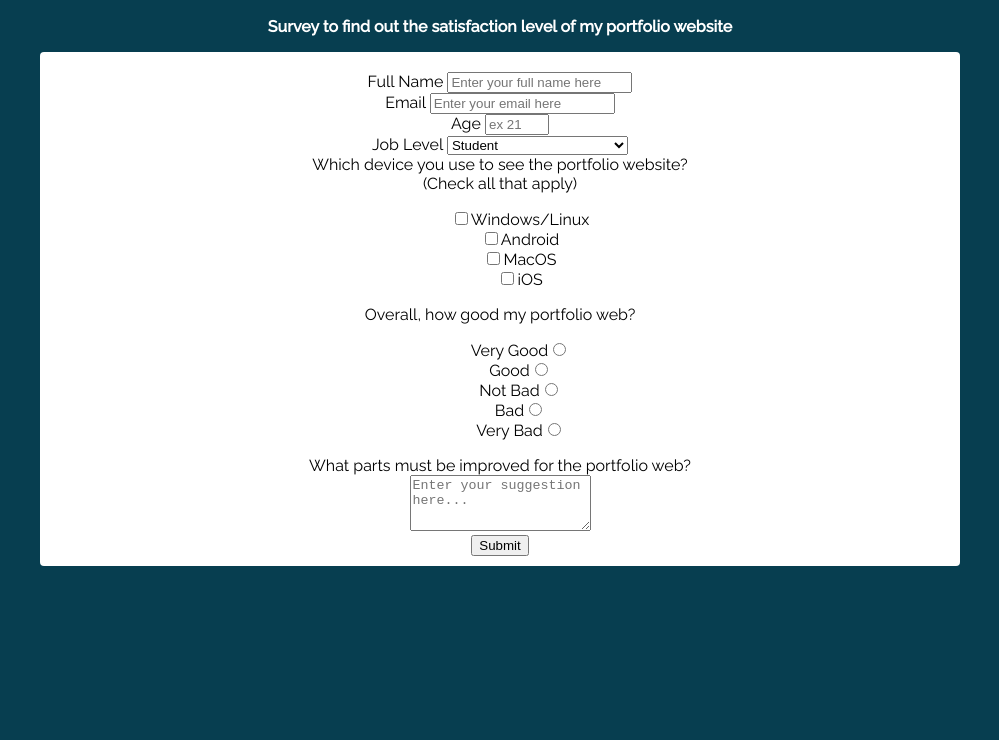
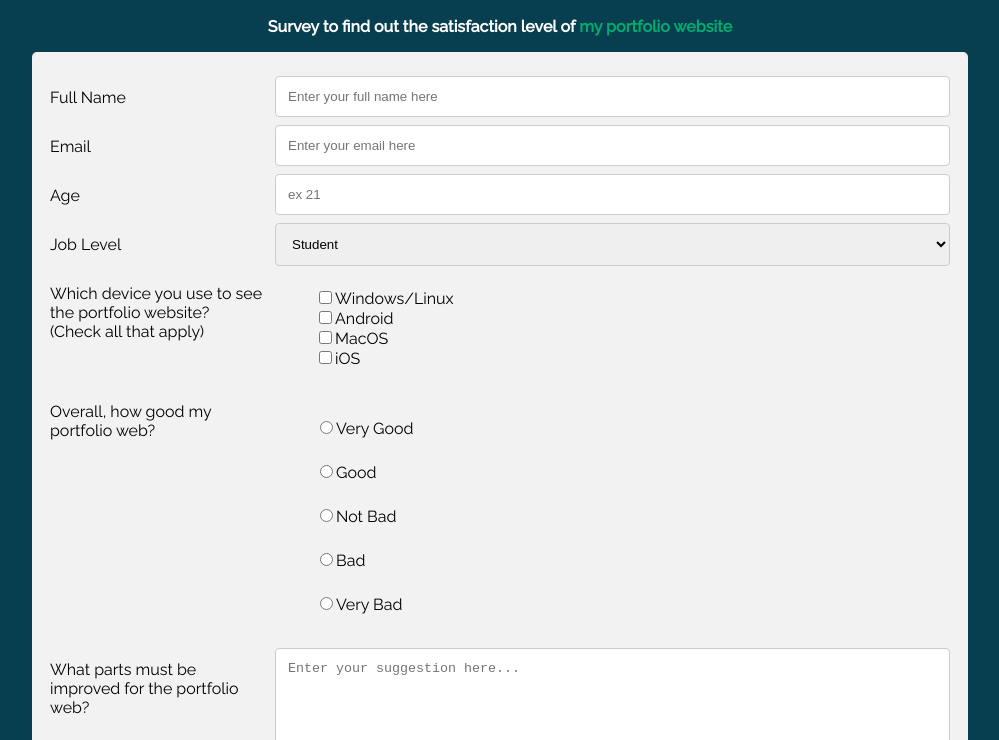
Before and after one commit to bigbisson/Simple-Form-Page, a plain HTML site: page index.html in a window 1280 px wide. Shown: the part 60-800 px from the top of the page, without its empty margins (140-1139 px from the left). Drawn offline with Linux system fonts and the light colour scheme.

Commit message:
Make little change from codepen

```diff
--- a/css/style.css
+++ b/css/style.css
@@ -3,7 +3,6 @@
 html,
 body {
     background-color: #073e50;
-    text-align: center;
     font-family: 'Raleway', Helvetica, sans-serif;
     min-width: 320px;
 }
@@ -13,6 +12,7 @@ h1 {
     font-weight: bold;
     margin: 20px;
     color: white;
+    text-align: center;
 }
 
 p {
@@ -20,7 +20,7 @@ p {
 }
 
 a {
-    color: white;
+    color: #04AA6D;
     text-decoration: none;
 }
 
@@ -29,14 +29,75 @@ a {
     color: white;
 }
 
-#survey-form {
-    background-color: white;
+/* Style inputs, select elements and textareas */
+input[type=text],
+input[type=email],
+input[type=number],
+select,
+textarea {
+    width: 100%;
+    padding: 12px;
+    border: 1px solid #ccc;
+    border-radius: 4px;
+    box-sizing: border-box;
+    resize: vertical;
+}
+
+/* Style the label to display next to the inputs */
+label {
+    padding: 12px 12px 12px 0;
+    display: inline-block;
+}
+
+/* Style the submit button */
+input[type=submit] {
+    background-color: #04AA6D;
+    color: white;
+    padding: 12px 20px;
+    border: none;
+    border-radius: 4px;
+    cursor: pointer;
+    float: right;
+}
+
+/* Style the container */
+.container {
+    border-radius: 5px;
+    background-color: #f2f2f2;
     margin: 0 auto;
-    border-radius: 4px;
     width: 75%;
     max-width: 900px;
-    padding: 10px;
-    padding-top: 20px;
+    padding: 18px;
 }
 
-/* #textarea {} */
+/* Floating column for labels: 25% width */
+.col-25 {
+    float: left;
+    width: 25%;
+    margin-top: 6px;
+}
+
+/* Floating column for inputs: 75% width */
+.col-75 {
+    float: left;
+    width: 75%;
+    margin-top: 6px;
+}
+
+/* Clear floats after the columns */
+.row:after {
+    content: "";
+    display: table;
+    clear: both;
+}
+
+/* Responsive layout - when the screen is less than 600px wide, make the two columns stack on top of each other instead of next to each other */
+@media screen and (max-width: 600px) {
+
+    .col-25,
+    .col-75,
+    input[type=submit] {
+        width: 100%;
+        margin-top: 0;
+    }
+}
--- a/index.html
+++ b/index.html
@@ -13,22 +13,38 @@
     <h1 id="title">Satisfaction Survey Form</h1>
     <p id="description">Survey to find out the satisfaction level of <a href="https://indranw.herokuapp.com/"
             target="_blank">my portfolio website</a></p>
+    <div class="container">
         <form id="survey-form" method="GET" action="">
-        <div class="left-side">
+            <div class="row">
+                <div class="col-25">
                     <label id="name-label" for="name">Full Name</label>
+                </div>
+                <div class="col-75">
                     <input type="text" name="name" id="name" placeholder="Enter your full name here" required>
                 </div>
-        <div class="">
+            </div>
+            <div class="row">
+                <div class="col-25">
                     <label id="email-label" for="email">Email</label>
+                </div>
+                <div class="col-75">
                     <input type="email" name="email" id="email" placeholder="Enter your email here" required>
                 </div>
-        <div class="">
+            </div>
+            <div class="row">
+                <div class="col-25">
                     <label id="number-label" for="number">Age</label>
-            <input type="number" name="age" id="number" min="13" max="100" placeholder="ex 21">
                 </div>
-        <div class="">
-            <div class="">
-                <label class="" for="currentJob">Job Level</label>
+                <div class="col-75">
+                    <input type="number" name="age" id="number" min="13" max="100" placeholder="ex 21" required>
+                </div>
+            </div>
+
+            <div class="row">
+                <div class="col-25">
+                    <label class="" for=" currentJob">Job Level</label>
+                </div>
+                <div class="col-75">
                     <select id="dropdown" name="currentJob" class="">
                         <option disabled value>Select an option</option>
                         <option value="student">Student</option>
@@ -39,44 +55,64 @@
                     </select>
                 </div>
             </div>
-        <div class="">
+
+            <div class="row">
+                <div class="col-25">
                     <label class="" for="devices">Which device you use to see the portfolio website?<br>(Check all that
                         apply)</label>
+                </div>
+                <div class="col-75">
                     <ul style="list-style: none;" id="devices">
-                <li class="checkbox"><input name="prefer" value="1" type="checkbox" class="userRatings">Windows/Linux
+                        <li class="checkbox"><input name="prefer" value="1" type="checkbox"
+                                class="userRatings">Windows/Linux
                         </li>
-                <li class="checkbox"><input name="prefer" value="2" type="checkbox" class="userRatings">Android</li>
-                <li class="checkbox"><input name="prefer" value="3" type="checkbox" class="userRatings">MacOS</li>
+                        <li class="checkbox"><input name="prefer" value="2" type="checkbox" class="userRatings">Android
+                        </li>
+                        <li class="checkbox"><input name="prefer" value="3" type="checkbox" class="userRatings">MacOS
+                        </li>
                         <li class="checkbox"><input name="prefer" value="4" type="checkbox" class="userRatings">iOS</li>
                     </ul>
                 </div>
-        <div class="">
+            </div>
+
+            <div class="row">
+                <div class="col-25">
                     <label class="" for="rating">Overall, how good my portfolio web?</label>
+                </div>
+                <div class="col-75">
                     <ul style="list-style: none;">
-                <li class="radio"><label>Very Good<input name="radio-buttons" value="1" type="radio"
-                            class="userRatings"></label></li>
-                <li class="radio"><label>Good<input name="radio-buttons" value="2" type="radio"
-                            class="userRatings"></label>
+                        <li class="radio"><label><input name="radio-buttons" value="1" type="radio"
+                                    class="userRatings">Very Good</label></li>
+                        <li class="radio"><label><input name="radio-buttons" value="2" type="radio"
+                                    class="userRatings">Good</label>
                         </li>
-                <li class="radio"><label>Not Bad<input name="radio-buttons" value="3" type="radio"
-                            class="userRatings"></label></li>
-                <li class="radio"><label>Bad<input name="radio-buttons" value="4" type="radio"
-                            class="userRatings"></label>
+                        <li class="radio"><label><input name="radio-buttons" value="3" type="radio"
+                                    class="userRatings">Not Bad</label></li>
+                        <li class="radio"><label><input name="radio-buttons" value="4" type="radio"
+                                    class="userRatings">Bad</label>
                         </li>
-                <li class="radio"><label>Very Bad<input name="radio-buttons" value="5" type="radio"
-                            class="userRatings"></label></li>
+                        <li class="radio"><label><input name="radio-buttons" value="5" type="radio"
+                                    class="userRatings">Very Bad</label></li>
                     </ul>
                 </div>
-        <div class="">
+            </div>
+
+            <div class="row">
+                <div class="col-25">
                     <label class="" for="comments">What parts must be improved for the portfolio web?</label>
-            <br>
-            <textarea id="comments" class="" style="height:50px;resize:vertical;" name="comment"
+                </div>
+                <div class="col-75">
+                    <textarea id="comments" class="" style="height:200px;" name="comment"
                         placeholder="Enter your suggestion here..."></textarea>
                 </div>
-        <div class="">
-            <button id="submit" type="submit">Submit</button>
+            </div>
+
+
+            <div class="row">
+                <input type="submit" value="Submit">
             </div>
         </form>
+    </div>
     <script type="text/javascript" src="js/script.js">
     </script>
 </body>
```
Lines whose indentation alone changed are shown as unchanged.
